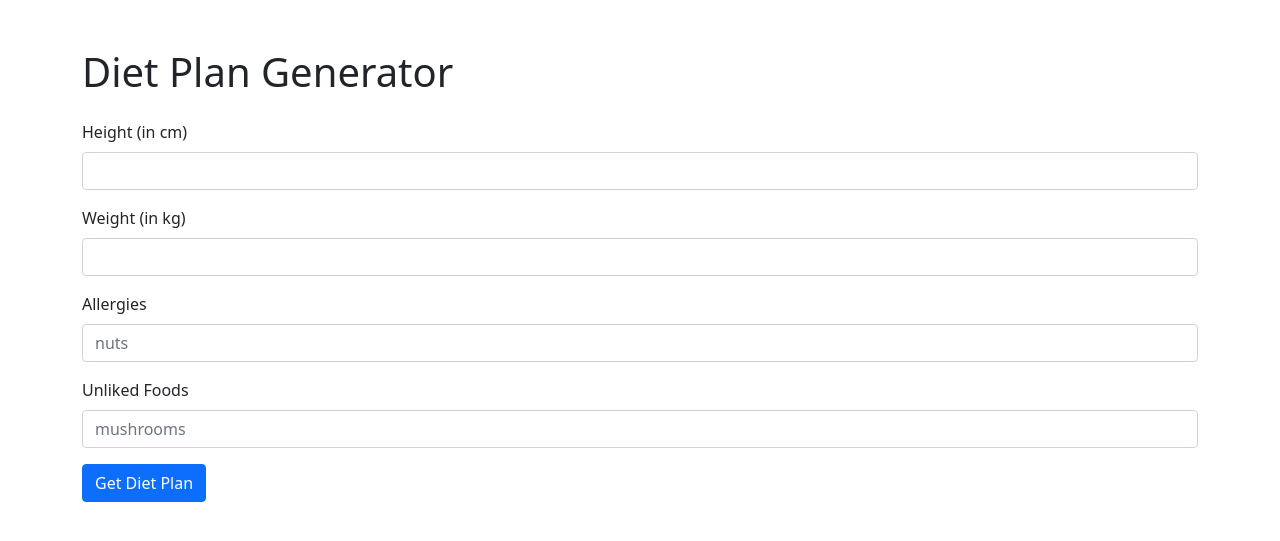
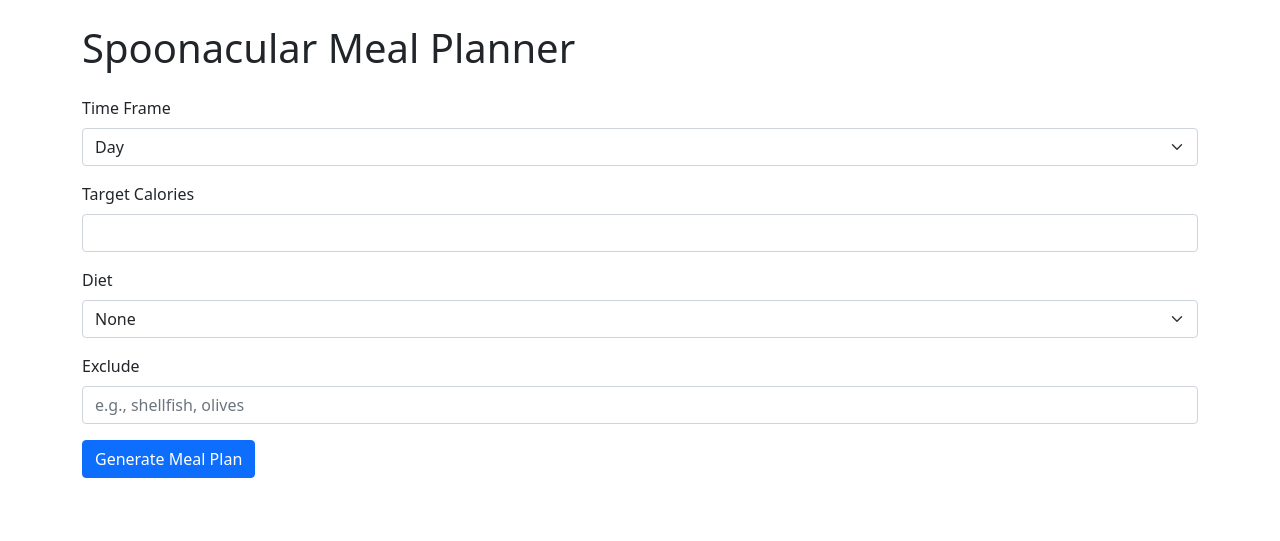
Before and after one commit to pyfiadonkor1/CampusCare365, a Flask app: page /mealplan_generator in a window 1280 px wide. Shown: the top 541 px of the page. Run offline with Flask 3, Linux system fonts and the light colour scheme; a user stored in the database is signed in.

Commit message:
Added a meal plan generator

```diff
--- a/app.py
+++ b/app.py
@@ -2,6 +2,7 @@
 from model import db, User
 import datetime
 import os
+import requests
 app = Flask(__name__, template_folder="templates", static_folder="templates/static")
 
 
@@ -113,9 +114,6 @@
         return redirect('/signup-login')
     return render_template("mealplan_generator.html")
 
-
-
-
 def authenticated(username, email):
     user_by_username = User.query.filter_by(username=username).first()
     user_by_email = User.query.filter_by(email=email).first()
@@ -127,7 +125,9 @@
 
     return False
 
-
+    url1 = "https://api.spoonacular.com/mealplanner/generate?timeFrame=day"
+    url = f'https://api.spoonacular.com/mealplanner/generate?timeFrame=day?diet={diet}'
+    request.get(url)
 
 def pass_validation(password,conf_password):
     if str(password) == str(conf_password):
--- a/templates/mealplan_generator.html
+++ b/templates/mealplan_generator.html
@@ -3,35 +3,40 @@
 <head>
     <meta charset="UTF-8">
     <meta name="viewport" content="width=device-width, initial-scale=1.0">
-    <title>Diet Plan Generator</title>
-    <link href="https://cdn.jsdelivr.net/npm/bootstrap@5.1.3/dist/css/bootstrap.min.css" rel="stylesheet">
+    <title>Spoonacular Meal Planner</title>
+    <link href="https://cdn.jsdelivr.net/npm/bootstrap@5.1.0/dist/css/bootstrap.min.css" rel="stylesheet">
     <script src="https://code.jquery.com/jquery-3.6.0.min.js"></script>
+    <script src="https://cdn.jsdelivr.net/npm/bootstrap@5.1.0/dist/js/bootstrap.bundle.min.js"></script>
 </head>
 <body>
     <div class="container">
-        <h1 class="mt-5">Diet Plan Generator</h1>
-        <form id="dietPlanForm" class="mt-4">
+        <h1 class="my-4">Spoonacular Meal Planner</h1>
+        <form id="meal-planner-form">
             <div class="mb-3">
-                <label for="height" class="form-label">Height (in cm)</label>
-                <input type="number" class="form-control" id="height" required>
+                <label for="timeFrame" class="form-label">Time Frame</label>
+                <select class="form-select" id="timeFrame" required>
+                    <option value="day">Day</option>
+                    <option value="week">Week</option>
+                </select>
             </div>
             <div class="mb-3">
-                <label for="weight" class="form-label">Weight (in kg)</label>
-                <input type="number" class="form-control" id="weight" required>
+                <label for="targetCalories" class="form-label">Target Calories</label>
+                <input type="number" class="form-control" id="targetCalories" required>
             </div>
             <div class="mb-3">
-                <label for="allergies" class="form-label">Allergies</label>
-                <input type="text" class="form-control" id="allergies" placeholder="nuts" required>
+                <label for="diet" class="form-label">Diet</label>
+                <select class="form-select" id="diet" required>
+                    <option value="">None</option>
+                </select>
             </div>
             <div class="mb-3">
-                <label for="unliked_foods" class="form-label">Unliked Foods</label>
-                <input type="text" class="form-control" id="unliked_foods" placeholder="mushrooms" required>
+                <label for="exclude" class="form-label">Exclude</label>
+                <input type="text" class="form-control" id="exclude" placeholder="e.g., shellfish, olives">
             </div>
-            <button type="submit" class="btn btn-primary">Get Diet Plan</button>
+            <button type="submit" class="btn btn-primary">Generate Meal Plan</button>
         </form>
-        <div id="result" class="mt-4"></div>
+        <div id="meal-plan-result" class="mt-5"></div>
     </div>
-    <script src="static/script/mealplan_generator.js"></script>
-
+<script src="static/script/mealplan_generator.js"></script>
 </body>
 </html>
--- a/templates/static/script/mealplan_generator.js
+++ b/templates/static/script/mealplan_generator.js
@@ -1,32 +1,38 @@
 
-const dietPlanForm = document.getElementById('dietPlanForm');
-const resultDiv = document.getElementById('result');
 
-dietPlanForm.addEventListener('submit', async (event) => {
-    event.preventDefault();
+const apiKey = 'bb96fafd19b64b4c86b0f79c917cd7fe';
 
-    const height = document.getElementById('height').value;
-    const weight = document.getElementById('weight').value;
-    const allergies = document.getElementById('allergies').value;
-    const unliked_foods = document.getElementById('unliked_foods').value;
+$(document).ready(function () {
 
-    const apiUrl = "https://customized-meal-plan-generator.p.rapidapi.com/diet_plan";
-    const apiKey = "395bbed80emshbb95db48e059abcp179b15jsn9adb18754dba";
-
-    const headers = new Headers({
-        "X-RapidAPI-Key": apiKey,
-        "X-RapidAPI-Host": "customized-meal-plan-generator.p.rapidapi.com"
+    const diets = [
+        'Gluten Free', 'Ketogenic', 'Vegetarian', 'Lacto-Vegetarian', 'Ovo-Vegetarian',
+        'Vegan', 'Pescetarian', 'Paleo', 'Primal', 'Low FODMAP', 'Whole30'
+    ];
+    diets.forEach(diet => {
+        $('#diet').append(`<option value="${diet}">${diet}</option>`);
     });
 
-    const queryParams = new URLSearchParams({
-        height,
-        weight,
-        allergies,
-        unliked_foods
+    //Submission Handler
+    $('#meal-planner-form').on('submit', function (e) {
+        e.preventDefault();
+
+        const timeFrame = $('#timeFrame').val();
+        const targetCalories = $('#targetCalories').val();
+        const diet = $('#diet').val();
+        const exclude = $('#exclude').val();
+
+        // Query the Spoonacular API
+        $.ajax({
+            url: `https://api.spoonacular.com/mealplanner/generate?apiKey=${apiKey}&timeFrame=${timeFrame}&targetCalories=${targetCalories}&diet=${diet}&exclude=${exclude}`,
+            type: 'GET',
+            dataType: 'json',
+            success: function (data) {
+                // Display the meal plan result
+                $('#meal-plan-result').html(`<pre>${JSON.stringify(data, null, 2)}</pre>`);
+            },
+            error: function (error) {
+                console.error('Error:', error);
+            }
+        });
     });
-
-    const response = await fetch(`${apiUrl}?${queryParams}`, { headers });
-    const data = await response.json();
-
-    resultDiv.innerHTML = JSON.stringify(data, null, 2);
 });
```
Also changed, not shown: campuscare365.db (added).
